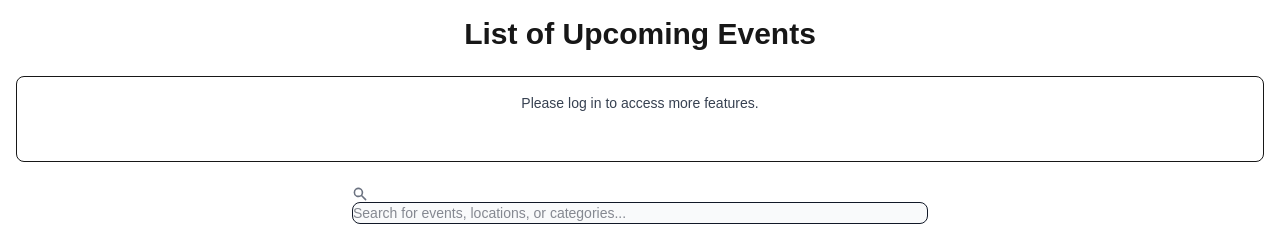
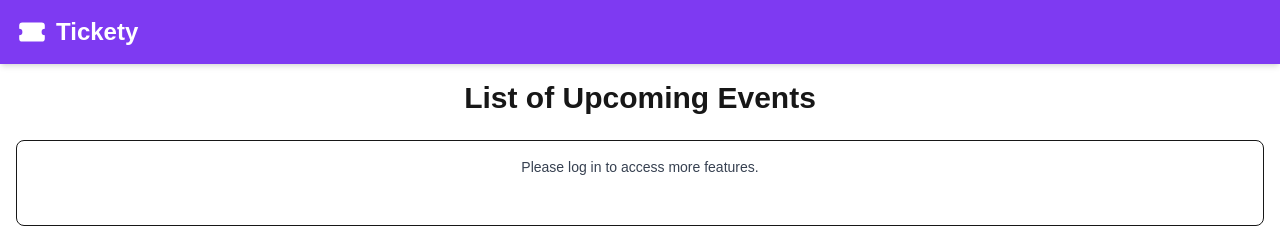
Before and after one commit to mayazhrij/JCWDAH022-Mini-Project-Tim1, a Next.js app in the folder web/: page / in a window 1280 px wide. Shown: the top 228 px of the page. Built offline with nearby package versions, Linux system fonts and the light colour scheme; no server answers.

Commit message:
feat: adding header to main page

```diff
--- a/web/src/app/page.tsx
+++ b/web/src/app/page.tsx
@@ -5,6 +5,7 @@ import axios from 'axios';
 import { getEvents } from '@/services/event.service';
 import EventListClient from '@/components/EventListCLient';
 import { EventResponse } from '@/types/data';
+import Header from '@/components/Headers';
 
 const API_BASE_URL = process.env.NEXT_PUBLIC_API_URL;
 
@@ -22,6 +23,8 @@ export default async function Home() {
     }
 
     return (
+        <>
+        <Header />
         <main className="container mx-auto p-4">
             <h1 className="text-3xl font-bold mb-6 text-center">List of Upcoming Events</h1>
 
@@ -34,6 +37,6 @@ export default async function Home() {
                 // Lanjutkan rendering jika tidak ada error
                 <EventListClient initialEvents={initialEvents} />
             )}
-        </main>
+        </main></>
     );
 }
```
